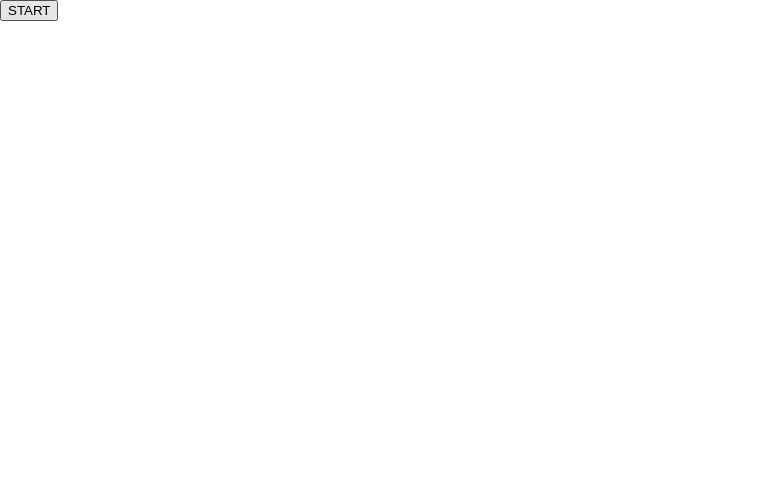
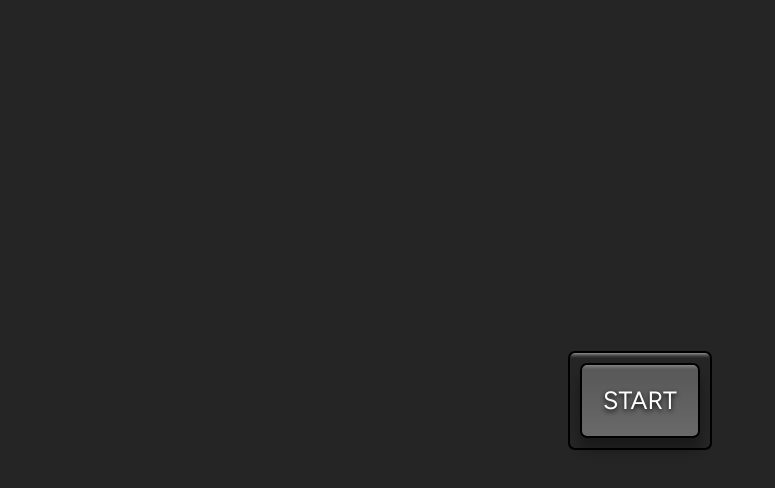
Before and after one commit to ArnoldSupriyadi/picture-in-picture, a plain HTML site: page index.html in a window 1280 px wide. Shown: the whole page, without its empty margins (0-775 px from the left). Drawn offline with Linux system fonts and the light colour scheme.

Commit message:
add new property button hover

```diff
--- a/style.css
+++ b/style.css
@@ -7,4 +7,40 @@ body {
   margin: 0;
   min-height: 100vh;
   font-family: "Figtree", sans-serif;
+  display: flex;
+  justify-content: center;
+  align-items: center;
+  background: rgb(37, 37, 37);
 }
+
+.button-container {
+  border: 2px solid black;
+  padding: 10px;
+  border-radius: 7px;
+  box-shadow: inset 0 20px 4px -19px rgba(255, 255, 255, 0.7);
+}
+
+button {
+  cursor: pointer;
+  outline: none;
+  width: 120px;
+  height: 75px;
+  font-family: "Figtree", sans-serif;
+  font-size: 25px;
+  color: #ffffff;
+  text-shadow: 0 2px 5px black;
+  background: linear-gradient(to top, #696969, #575757);
+  border: 2px solid black;
+  border-radius: 7px;
+  box-shadow: inset 0 20px 4px -19px rgba(255, 255, 255, 0.4),
+    0 12px 12px 0 rgba(0, 0, 0, 0.3);
+}
+
+button:hover {
+  background: linear-gradient(to bottom, #696969, #575757);
+}
+
+button:active {
+  transform: translateX(3px);
+  box-shadow: 0 6px 6px 0 rgba(0, 0, 0, 0.3);
+}
```
